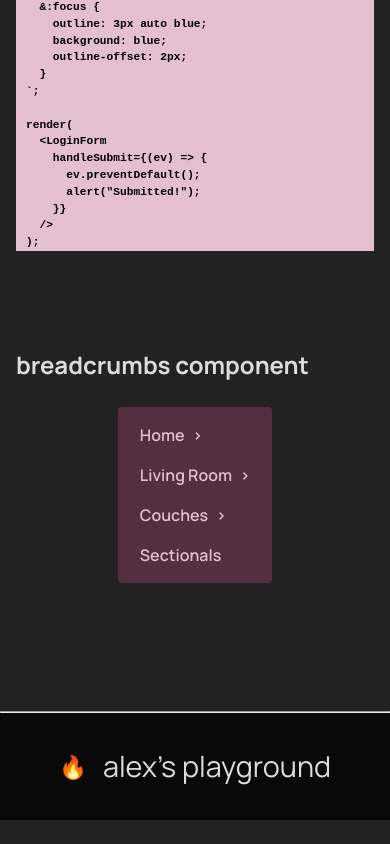
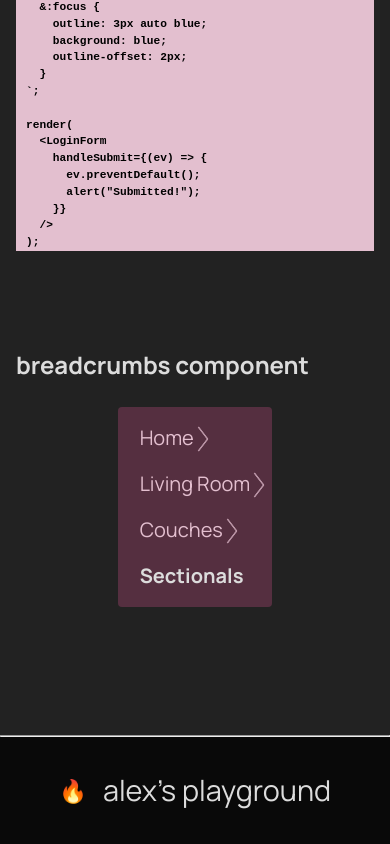
Before and after one commit to alex-anson/css-for-js, a Next.js app: page / in a window 390 px wide. Shown: the part 9033-9877 px from the top of the page. Before the commit the page ends 9853 px from the top, so only its background shows below. Built offline with nearby package versions, Linux system fonts and the light colour scheme.

Commit message:
improvements to breadcrumbs component :fox_face:

```diff
--- a/src/actualComponents/Breadcrumbs.module.css
+++ b/src/actualComponents/Breadcrumbs.module.css
@@ -3,24 +3,46 @@
   margin-right: auto;
   padding-left: 16px;
   padding-right: 16px;
-  max-width: 500px;
+  max-width: fit-content;
 }
 
 .list {
   list-style: none;
-  font-weight: 600;
+  font-weight: 400;
   background-color: var(--shadow-primaryLightest);
-  padding: 20px 32px;
+  padding: 18px 24px;
   border-radius: 4px;
 
   display: flex;
-  gap: 1.2rem;
+  gap: 28px;
 }
 
+.item {
+  position: relative;
+  max-width: fit-content;
+}
+
+/* if markup was organized differently (i.e. like before when you were looping through _all_ of the items), could use => .item + .item::before & corresponding ::after */
+.item:not(:last-of-type)::after,
+.item:not(:last-of-type)::before {
+  position: absolute;
+  right: -10px;
+
+  display: inline-block;
+  content: "";
+  border-right: 0.15em solid var(--color-primaryLightest);
+  border-radius: 10px;
+  height: 2.2em;
+  opacity: 0.7;
+}
 .item:not(:last-of-type)::after {
-  content: "/";
-  margin-left: 0.8rem;
-  color: var(--color-primaryLightest);
+  transform: rotate(-30deg);
+  top: -20.5px;
+}
+
+.item:not(:last-of-type)::before {
+  transform: rotate(30deg);
+  bottom: -20.5px;
 }
 
 .item a {
@@ -34,11 +56,14 @@
   border-bottom-color: currentColor;
 }
 
-@media screen and (max-width: 520px) {
-  .widthWrap {
-    max-width: fit-content;
-  }
+/* i _would_ do it the way he does, with having each crumb be a separate component and passing in which one is the current page, BUT... the active/current page is always gonna be the last breadcrumb. at least, that's the assumption i'm working under. */
+.lastItem {
+  max-width: fit-content;
+  color: var(--color-light);
+  font-weight: 700;
+}
 
+@media screen and (max-width: 465px) {
   .list {
     padding: 16px 22px;
 
@@ -46,8 +71,25 @@
     gap: 1rem;
   }
 
+  .item,
+  .lastItem {
+    font-size: 1.25rem;
+  }
+
+  .item:not(:last-of-type)::after,
+  .item:not(:last-of-type)::before {
+    right: -10px;
+    height: 0.8em;
+    border-right-width: 0.1em;
+  }
+
   .item:not(:last-of-type)::after {
-    content: ">";
-    margin-left: 0.5rem;
+    transform: rotate(-38deg);
+    top: 2px;
+  }
+
+  .item:not(:last-of-type)::before {
+    transform: rotate(38deg);
+    bottom: 0;
   }
 }
--- a/src/actualComponents/Breadcrumbs.tsx
+++ b/src/actualComponents/Breadcrumbs.tsx
@@ -3,6 +3,8 @@ import styles from "@/actualComponents/Breadcrumbs.module.css";
 export type BreadcrumbType = {
   /** `crumbs: Map<displayText: _, href: _>` */
   crumbs: Map<string, string>;
+  /** displayText */
+  lastBreadcrumb: string;
   handleClick: (text: string) => void;
 };
 
@@ -12,6 +14,7 @@ export function Breadcrumbs(props: BreadcrumbType): JSX.Element {
     <section>
       <h2>breadcrumbs component</h2>
       <div className={styles.widthWrap}>
+        <nav aria-label="Breadcrumb">
           <ul className={styles.list}>
             {[...props.crumbs].map(([text, href]) => (
               <li key={text} className={styles.item}>
@@ -20,7 +23,9 @@ export function Breadcrumbs(props: BreadcrumbType): JSX.Element {
                 </a>
               </li>
             ))}
+            <li className={styles.lastItem}>{props.lastBreadcrumb}</li>
           </ul>
+        </nav>
       </div>
     </section>
   );
--- a/src/pages/index.tsx
+++ b/src/pages/index.tsx
@@ -63,6 +63,7 @@ export default function Home() {
         <StyledComponentsCodeExample />
         <Breadcrumbs
           crumbs={getBreadcrumbs()}
+          lastBreadcrumb="Sectionals"
           handleClick={(text) => console.log(`clicked ${text}`)}
         />
       </main>
@@ -80,8 +81,7 @@ export default function Home() {
 function getBreadcrumbs(): BreadcrumbType["crumbs"] {
   const crumbMap = new Map();
   crumbMap.set("Home", "#home");
-  crumbMap.set("Living Room", "#living");
-  crumbMap.set("Couches", "#living/couch");
-  crumbMap.set("Sectionals", "#living/couch/sectional");
+  crumbMap.set("Living Room", "#home/living");
+  crumbMap.set("Couches", "#home/living/couch");
   return crumbMap;
 }
```
Lines whose indentation alone changed are shown as unchanged.
